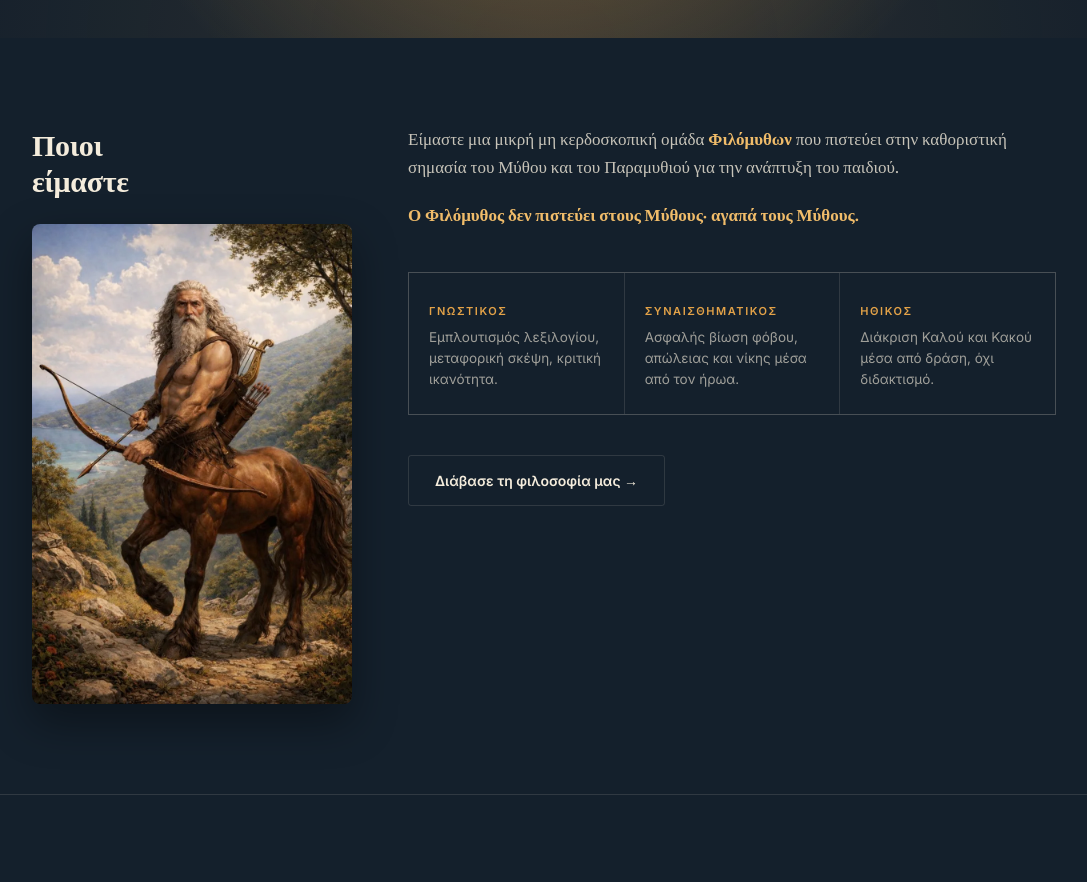
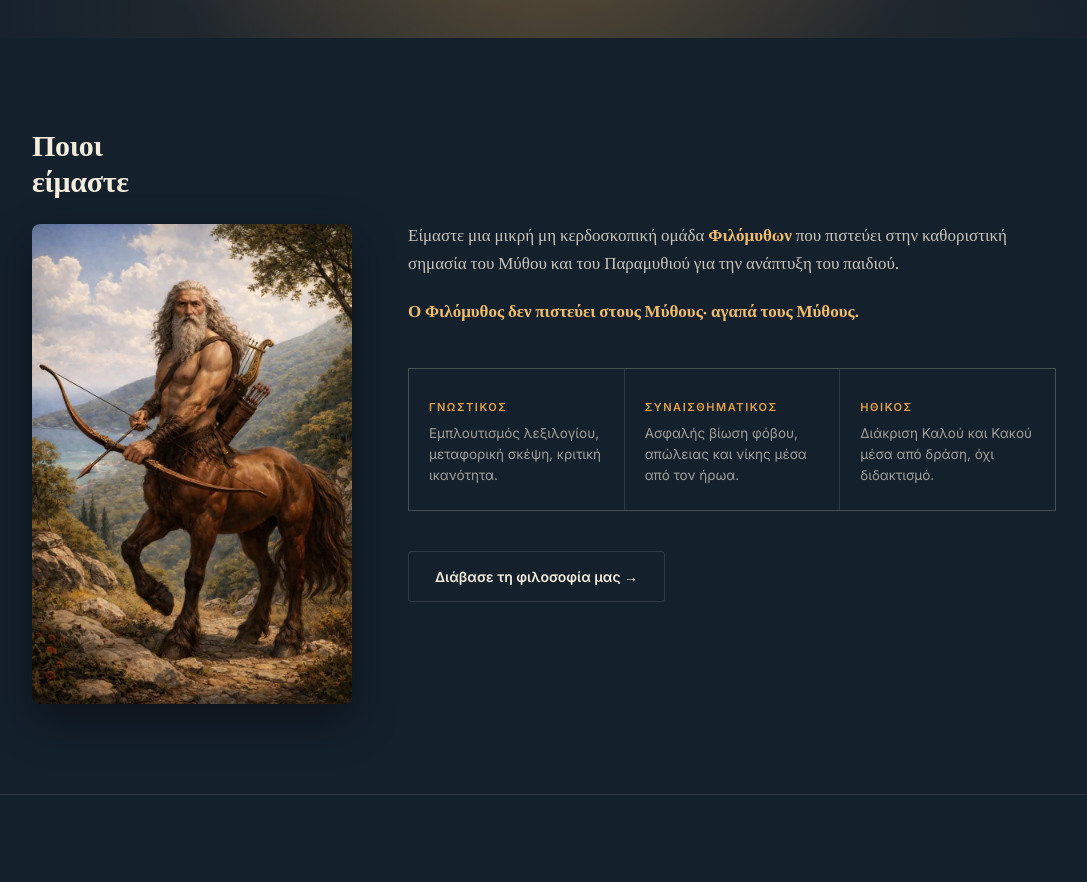
Before and after one commit to paramythoupoligr/paramythoupoli, an Eleventy site: page src/index.njk in a window 1280 px wide. Shown: the part 840-1722 px from the top of the page, without its empty margins (96-1183 px from the left). Built offline with nearby package versions, Linux system fonts and the light colour scheme; Eleventy itself is replaced by a stand-in of ours; files that its build step writes are made by us from their sources.

Commit message:
Align homepage teaser text block with image top, not heading top
Adds top margin to .about-body on desktop (>=901px) so the intro text,
pillars and button start at the same vertical position as the Centaur
image, instead of the 'Ποιοι/είμαστε' heading above it.

```diff
--- a/src/index.njk
+++ b/src/index.njk
@@ -191,6 +191,9 @@ eleventyExcludeFromCollections: true
   .about-body p{ margin: 0 0 20px; color: rgba(244,236,220,0.8); font-size: 17px; }
   .about-body p:last-child{ margin-bottom: 0; }
   .about-body strong{ color: var(--ember-bright); font-weight: 600; }
+  @media (min-width: 901px){
+    .about-body{ margin-top: 96px; }
+  }
   .pillars{
     display: grid; grid-template-columns: repeat(3, 1fr); gap: 1px;
     background: var(--line); margin-top: 40px; border: 1px solid var(--line);
```
